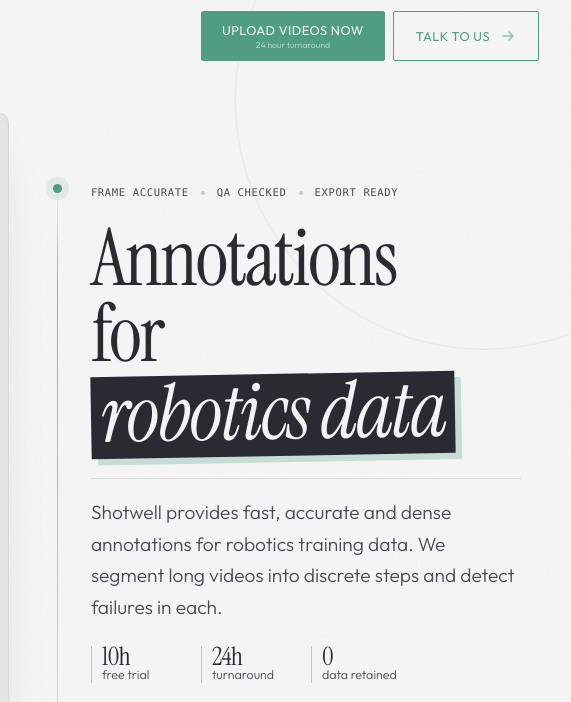
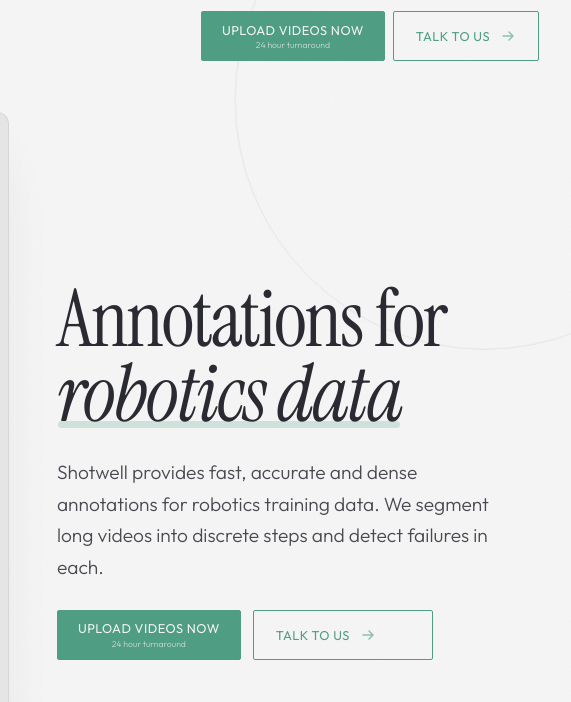
Before and after one commit to shotwellai/website, a plain HTML site: page index.html in a window 1280 px wide. Shown: the top 702 px of the page, 709-1280 px from the left. Drawn offline with Linux system fonts and the light colour scheme.

Commit message:
Simplify marketing hero copy

```diff
--- a/index.html
+++ b/index.html
@@ -26,7 +26,7 @@
   <link rel="preconnect" href="https://fonts.googleapis.com">
   <link rel="preconnect" href="https://fonts.gstatic.com" crossorigin>
   <link href="https://fonts.googleapis.com/css2?family=Instrument+Serif:ital@0;1&family=Outfit:wght@300;400;500;600;700&display=swap" rel="stylesheet">
-  <link rel="stylesheet" href="styles.css?v=20260731-hero-copy">
+  <link rel="stylesheet" href="styles.css?v=20260731-hero-simple">
 </head>
 <body>
 
@@ -97,21 +97,8 @@
           </div>
         </div>
         <div class="hero-copy">
-          <div class="hero-kicker reveal">
-            <span>Frame accurate</span>
-            <span>QA checked</span>
-            <span>Export ready</span>
-          </div>
-          <h1 class="hero-headline reveal">
-            <span>Annotations</span>
-            <span>for <em>robotics data</em></span>
-          </h1>
+          <h1 class="hero-headline reveal">Annotations for <em>robotics data</em></h1>
           <p class="hero-subtitle reveal">Shotwell provides fast, accurate and dense annotations for robotics training data. We segment long videos into discrete steps and detect failures in each.</p>
-          <div class="hero-proof-row reveal" aria-label="Service highlights">
-            <span><strong>10h</strong> free trial</span>
-            <span><strong>24h</strong> turnaround</span>
-            <span><strong>0</strong> data retained</span>
-          </div>
           <div class="hero-actions reveal">
             <a href="https://app.shotwell.ai/" class="btn btn-hero btn-nav-cta btn-upload-cta">
               <span class="btn-upload-main">Upload Videos Now</span>
--- a/styles.css
+++ b/styles.css
@@ -410,68 +410,13 @@
 }
 
 .hero-copy {
-  position: relative;
   display: grid;
   justify-items: start;
-  gap: 22px;
-  padding: 8px 0 8px 34px;
+  gap: 26px;
   pointer-events: auto;
 }
 
-.hero-copy::before {
-  content: '';
-  position: absolute;
-  top: 0.35rem;
-  bottom: 0.35rem;
-  left: 0;
-  width: 1px;
-  background: linear-gradient(180deg, rgba(79, 158, 132, 0), rgba(79, 158, 132, 0.72) 18%, rgba(42, 42, 50, 0.14));
-}
-
-.hero-copy::after {
-  content: '';
-  position: absolute;
-  top: 0.35rem;
-  left: -4px;
-  width: 9px;
-  height: 9px;
-  border-radius: 999px;
-  background: var(--color-cta);
-  box-shadow: 0 0 0 7px rgba(79, 158, 132, 0.11);
-}
-
-.hero-kicker {
-  display: flex;
-  flex-wrap: wrap;
-  align-items: center;
-  gap: 8px 12px;
-  margin: 0;
-  color: var(--color-text-light);
-  font-family: var(--font-mono);
-  font-size: 0.66rem;
-  font-weight: 500;
-  letter-spacing: 0.06em;
-  line-height: 1.2;
-  text-transform: uppercase;
-}
-
-.hero-kicker span {
-  display: inline-flex;
-  align-items: center;
-  gap: 12px;
-}
-
-.hero-kicker span:not(:last-child)::after {
-  content: '';
-  width: 4px;
-  height: 4px;
-  border-radius: 999px;
-  background: rgba(42, 42, 50, 0.22);
-}
-
 .hero-headline {
-  display: grid;
-  gap: 0.02em;
   max-width: 560px;
   margin: 0;
   font-family: var(--font-display);
@@ -484,62 +429,32 @@
   isolation: isolate;
 }
 
-.hero-headline span {
-  display: block;
-}
-
 .hero-headline em {
   position: relative;
   display: inline-block;
   font-style: italic;
-  margin-top: 0.03em;
-  padding: 0.01em 0.12em 0.08em;
-  background: var(--color-text);
-  color: var(--color-white);
-  transform: rotate(-1deg);
+  color: var(--color-text);
   white-space: nowrap;
-  box-shadow: 0.08em 0.08em 0 rgba(79, 158, 132, 0.28);
 }
 
 .hero-headline em::after {
-  display: none;
+  content: '';
+  position: absolute;
+  left: 0.02em;
+  right: 0.02em;
+  bottom: 0.04em;
+  z-index: -1;
+  height: 0.09em;
+  border-radius: 999px;
+  background: rgba(79, 158, 132, 0.22);
 }
 
 .hero-subtitle {
-  padding-top: 18px;
-  border-top: 1px solid rgba(42, 42, 50, 0.13);
   font-size: clamp(1rem, 1.8vw, 1.2rem);
   font-weight: 300;
   color: var(--color-text-light);
   line-height: 1.65;
   max-width: 470px;
-}
-
-.hero-proof-row {
-  display: flex;
-  flex-wrap: wrap;
-  gap: 10px 18px;
-  max-width: 470px;
-  color: var(--color-text-light);
-  font-size: 0.78rem;
-  font-weight: 300;
-  line-height: 1.2;
-}
-
-.hero-proof-row span {
-  min-width: 92px;
-  border-left: 1px solid rgba(79, 158, 132, 0.42);
-  padding-left: 10px;
-}
-
-.hero-proof-row strong {
-  display: block;
-  color: var(--color-text);
-  font-family: var(--font-display);
-  font-size: 1.58rem;
-  font-weight: 400;
-  line-height: 0.9;
-  letter-spacing: -0.02em;
 }
 
 .hero-demo {
@@ -1954,33 +1869,12 @@
   }
 
   .hero-copy {
-    padding-left: 0;
     justify-items: center;
     text-align: center;
   }
 
-  .hero-copy::before,
-  .hero-copy::after {
-    display: none;
-  }
-
-  .hero-kicker {
-    justify-content: center;
-  }
-
   .hero-subtitle {
     max-width: 620px;
-  }
-
-  .hero-proof-row {
-    justify-content: center;
-    max-width: 620px;
-  }
-
-  .hero-proof-row span {
-    border-left: 0;
-    border-top: 1px solid rgba(79, 158, 132, 0.42);
-    padding: 8px 8px 0;
   }
 
   .hero-actions {
```
